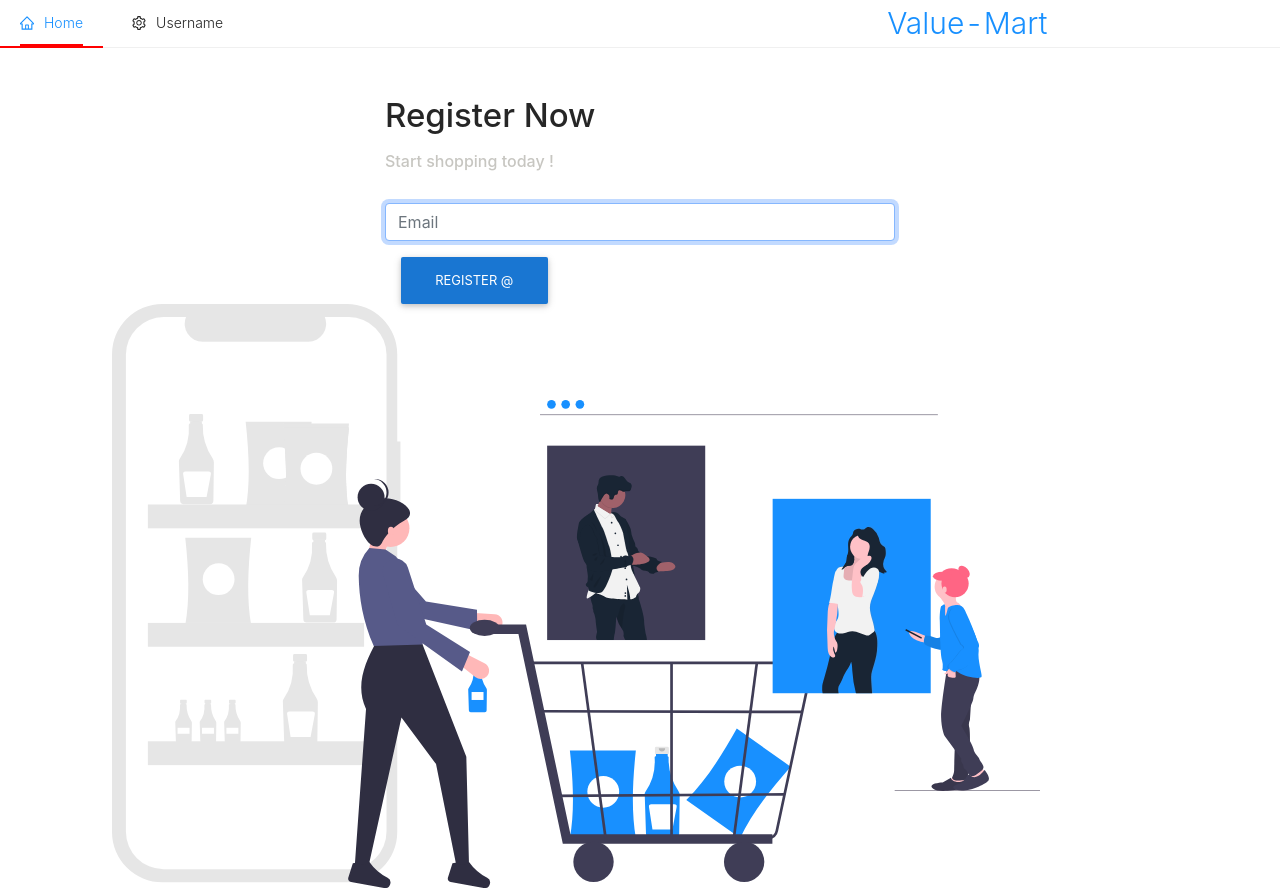
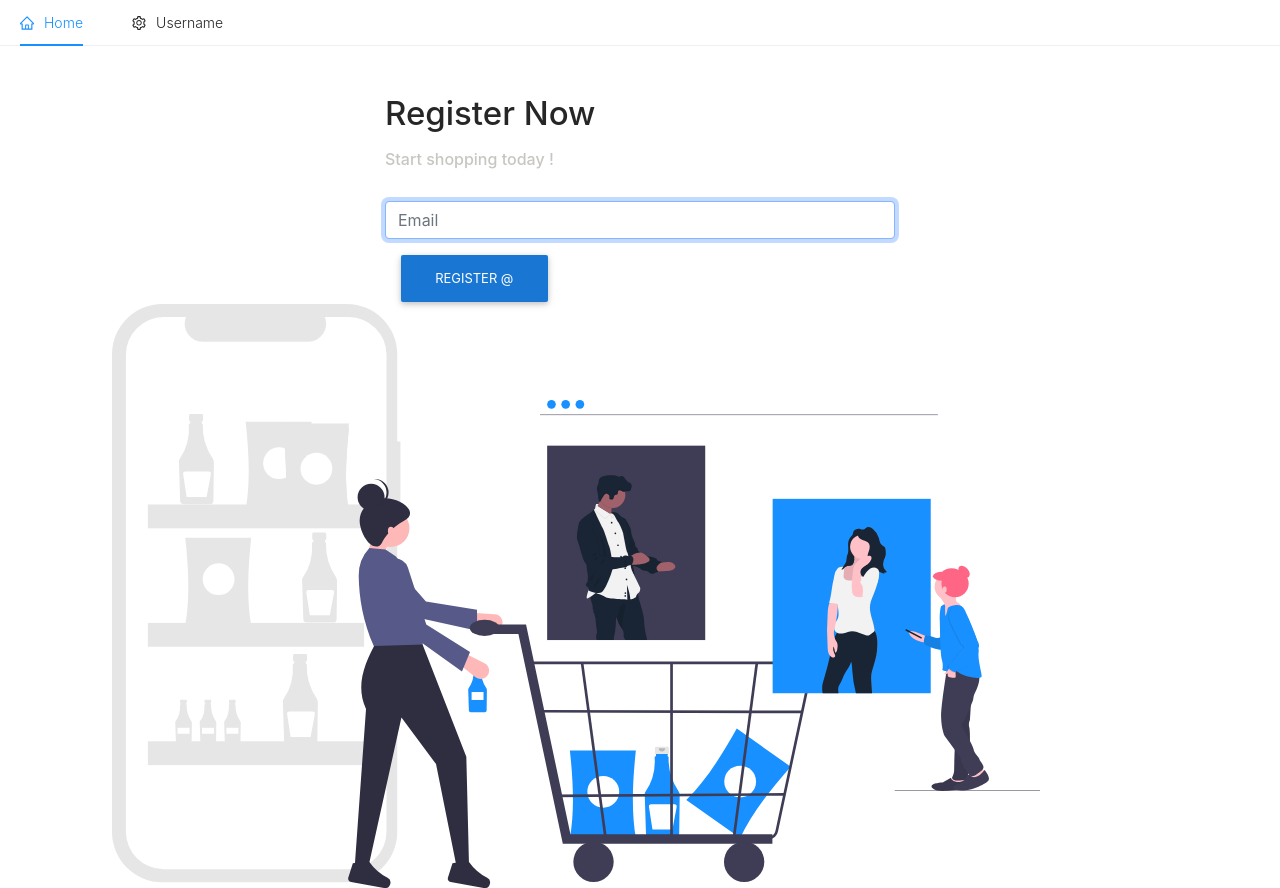
Before and after one commit to Arecio3/Value-Mart, a React (Create React App) app in the folder client/: page /register in a window 1280 px wide. Shown: the top 888 px of the page. Built offline with nearby package versions, Linux system fonts and the light colour scheme.

Commit message:
Got Toast to work

```diff
--- a/client/src/components/nav/Header.js
+++ b/client/src/components/nav/Header.js
@@ -28,9 +28,6 @@ const Header = () => {
             <Item key="setting:1"><Link to="/login">Login</Link></Item>
             <Item key="setting:2"><Link to="/register">Create Account</Link></Item>
         </SubMenu>
-        <Item className='logo'>
-          Value-Mart
-        </Item>
       </Menu>
     )
 }
--- a/client/src/firebase.js
+++ b/client/src/firebase.js
@@ -1,14 +1,12 @@
 // Import the functions you need from the SDKs you need
-import * as firebase from 'firebase';
-import { initializeApp } from "firebase/app";
-import { getAnalytics } from "firebase/analytics";
-import 'dotenv';
+import firebase from 'firebase/compat/app';
+import "firebase/compat/auth";
 // https://firebase.google.com/docs/web/setup#available-libraries
 
 // Your web app's Firebase configuration
 // For Firebase JS SDK v7.20.0 and later, measurementId is optional
 const firebaseConfig = {
-  apiKey: process.env.FIREBASE_API_KEY,
+  apiKey: "AIzaSyDBTc6HT6s_-mCDh0HayHMTlSDSYt9TciA",
   authDomain: "value-mart-59776.firebaseapp.com",
   projectId: "value-mart-59776",
   storageBucket: "value-mart-59776.appspot.com",
@@ -18,8 +16,10 @@ const firebaseConfig = {
 };
 
 // Initialize Firebase
-const app = initializeApp(firebaseConfig);
-const analytics = getAnalytics(app);
+if (!firebase.apps.length) {
+  firebase.initializeApp(firebaseConfig);
+}
 
+// export
 export const auth = firebase.auth();
 export const googleAuthProvider = new firebase.auth.GoogleAuthProvider();
--- a/client/src/index.js
+++ b/client/src/index.js
@@ -1,6 +1,6 @@
 import React from 'react';
 import ReactDOM from 'react-dom';
-import './index.less';
+import './index.css';
 import App from './App';
 import reportWebVitals from './reportWebVitals';
 import 'antd/dist/antd.css';
--- a/client/src/index.less
+++ /dev/null
@@ -1,16 +0,0 @@
-@import '~antd/lib/style/themes/default.less';
-@import '~antd/dist/antd.less'; // Import Ant Design styles by less entry
-@import './styles/header.css'; // variables to override above
-
-.ant-menu-item-selected::after {
-    border-bottom: red 2px solid !important;
-  }
-.ant-menu-item-selected::before {
-    border-bottom: red 2px solid !important;
-  }
-.ant-menu-submenu-title :hover {
-    border-bottom: red 2px solid !important;
-  }
-.ant-menu-item-active {
-    border-bottom: red 2px solid !important;
-  }
--- a/client/src/pages/auth/Register.js
+++ b/client/src/pages/auth/Register.js
@@ -1,19 +1,43 @@
-import React, { useState } from 'react'
-import bg1 from '../../assets/register-pic1.svg'
-import bg2 from '../../assets/register-pic2.svg'
-import '../../styles/register.css'
+import React, { useState } from 'react';
+import bg1 from '../../assets/register-pic1.svg';
+import bg2 from '../../assets/register-pic2.svg';
+import '../../styles/register.css';
+import { auth } from '../../firebase';
+import { toast, ToastContainer } from 'react-toastify';
+import 'react-toastify/dist/ReactToastify.css';
+require("firebase/auth");
 
+toast.configure()
 const Register = () => {
     const [email, setEmail] = useState("");
+    // Sends Email to user
 
-    // Sends Email to firebase
-    const handleRegister = () => {
-
+    const handleSubmit = async (e) => {
+        e.preventDefault();
+        // config for email
+        const config = {
+            url: 'http://localhost:3000/register/complete',
+            handleCodeInApp: true,
+        };
+        // Passes email and config into function
+        await auth.sendSignInLinkToEmail(email, config);
+        toast.success(`Email was sent to ${email}. Click the link to finish registration`, {
+             position: "top-right",
+             autoClose: false,
+             hideProgressBar: false,
+             closeOnClick: true,
+             pauseOnHover: true,
+             draggable: true,
+             progress: undefined
+         })
+        // Save email to local storage
+        window.localStorage.setItem('emailForRegistration', email);
+        setEmail("");
     }
 
     // Form UI
     const registerForm = () =>
-        <form onSubmit={handleRegister}>
+        <form onSubmit={handleSubmit}>
             <input
              placeholder='Email'
              type="email"
@@ -33,6 +57,7 @@ const Register = () => {
                     <h2 className='heading'>Register Now</h2>
                     <h6 className='subhead'>Start shopping today !</h6>
                     {registerForm()}
+                    <ToastContainer/>
                 </div>
             </div>
             <div className="img1-box img-fluid">
--- a/client/src/styles/header.css
+++ b/client/src/styles/header.css
@@ -9,7 +9,7 @@
     left: 1rem !important;
 }
 .logo {
-    display: none;
+    display: none !important;
 }
 
 @media screen and (min-width: 1200px){
@@ -21,7 +21,7 @@
     }
     .logo {
         position: absolute;
-        right: -26rem;
+        left: -26rem;
         font-size: 30px !important;
         color: #1890ff;
 
--- a/client/webpack.config.js
+++ /dev/null
@@ -1,25 +0,0 @@
-// webpack.config.js
-module.exports = {
-    rules: [{
-      test: /\.less$/,
-      use: [{
-        loader: 'style-loader',
-      }, {
-        loader: 'css-loader', // translates CSS into CommonJS
-      }, {
-        loader: 'less-loader', // compiles Less to CSS
-       options: {
-        lessOptions: { // If you are using less-loader@5 please spread the lessOptions to options directly
-        modifyVars: {
-             'primary-color': '#05213B',
-            'link-color': '#05213B',
-             'border-radius-base': '2px',
-          },
-         javascriptEnabled: true,
-         },
-       },
-      }],
-      // ...other rules
-    }],
-    // ...other config
-  }
```
Also changed, not shown: client/package.json (+7 -3 lines), client/src/index.css (+16 -0 lines), 1 other file (tests, documents, lock files or other folders).
